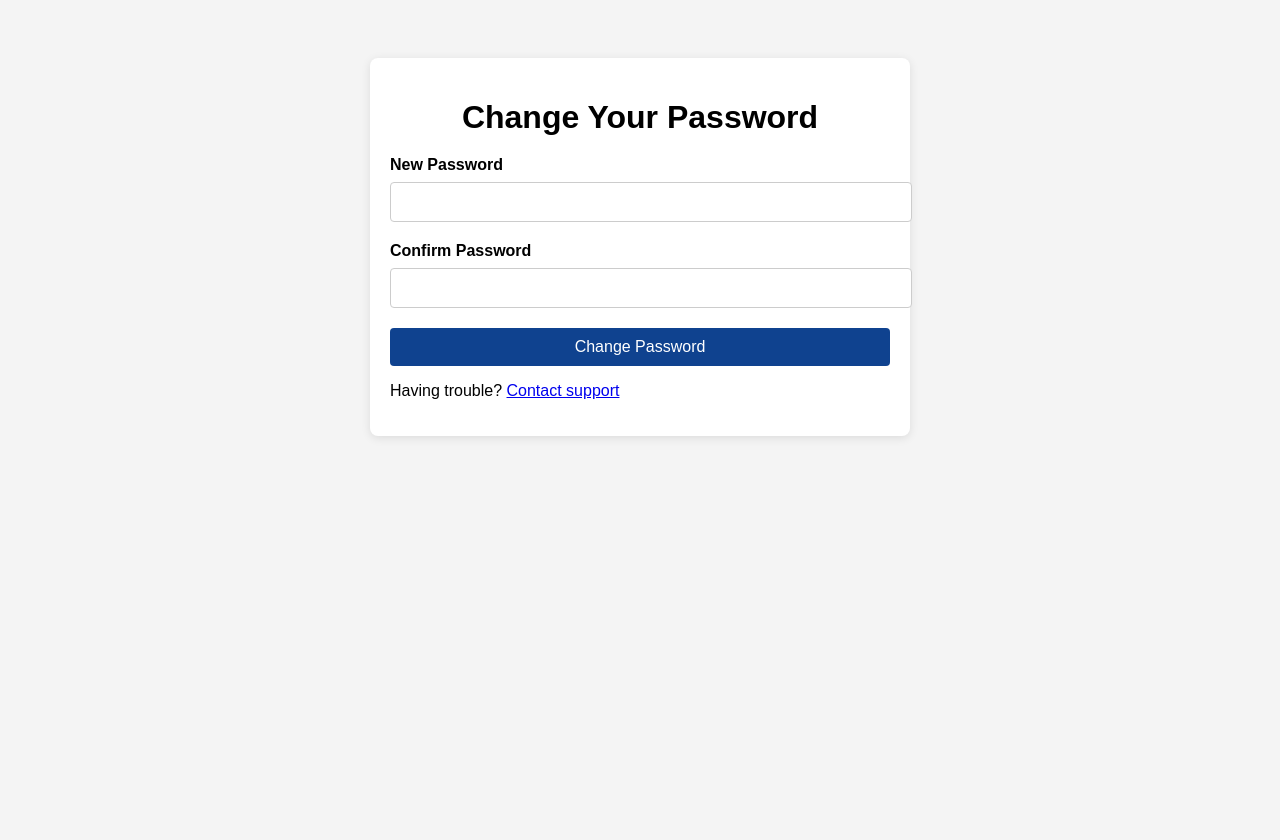
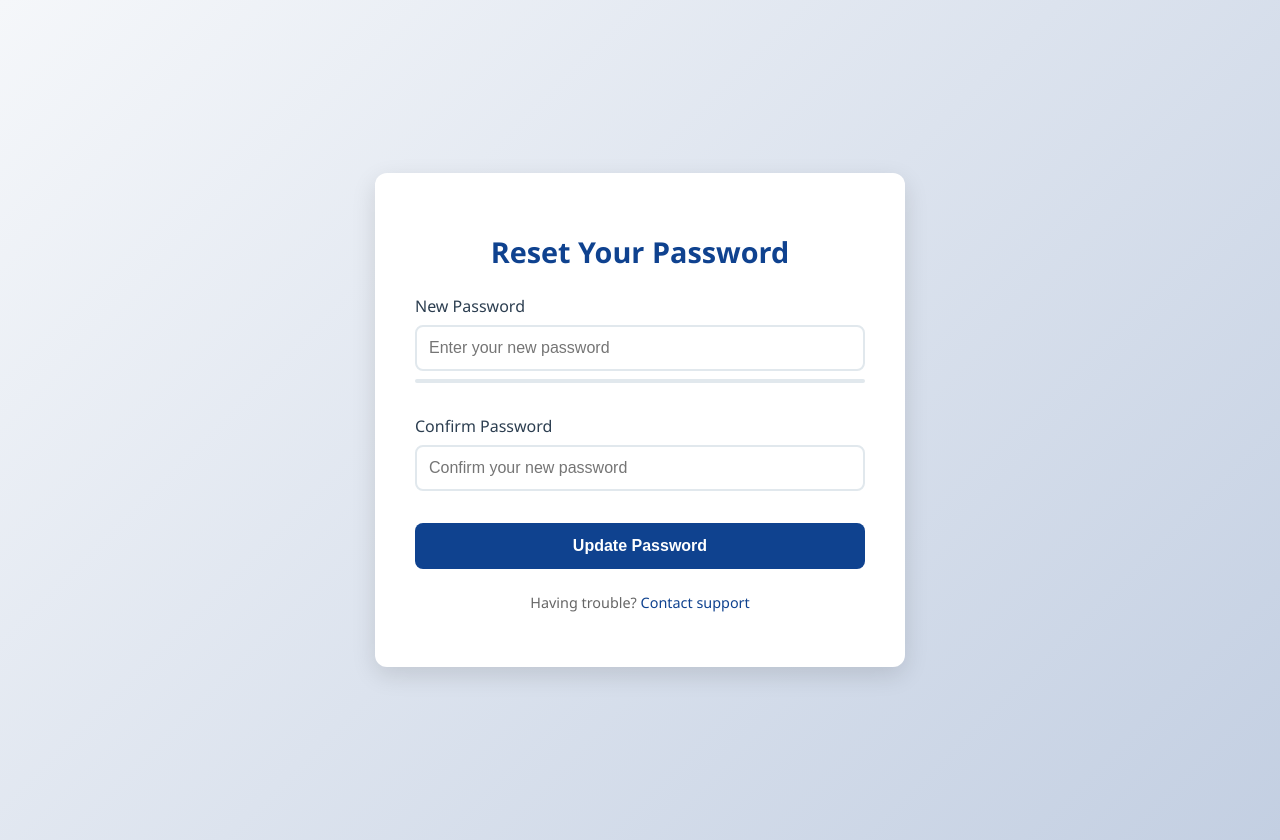
Before and after one commit to munsoc-mpstme/mundra, a Python web app: template templates/change_pass.html in a window 1280 px wide. Before the commit the page ends 438 px from the top, so only its background shows below. Run offline with Jinja, Linux system fonts and the light colour scheme; the template is opened without the code that fills it, so the values that code supplies are empty.

Commit message:
html: ui by a backend dev... beat that!

```diff
--- a/templates/change_pass.html
+++ b/templates/change_pass.html
@@ -5,83 +5,218 @@
     <meta name="viewport" content="width=device-width, initial-scale=1.0">
     <title>MunSoc | Reset Password</title>
     <style>
+        :root {
+            --primary-color: #0F428F;
+            --hover-color: #1857b8;
+            --error-color: #dc3545;
+            --success-color: #28a745;
+        }
+
+        @keyframes pulse {
+            0% { transform: scale(1); }
+            50% { transform: scale(1.2); }
+            100% { transform: scale(1); }
+        }
+
+        .hearts {
+            color: #0F428F;
+            font-size: 1.2rem;
+            display: inline-block;
+            animation: pulse 1s infinite;
+            margin-left: 8px;
+        }
+
         body {
-            font-family: Arial, sans-serif;
-            background-color: #f4f4f4;
-            padding: 50px;
+            font-family: 'Segoe UI', Tahoma, Geneva, Verdana, sans-serif;
+            background: linear-gradient(135deg, #f5f7fa 0%, #c3cfe2 100%);
+            min-height: 100vh;
+            margin: 0;
+            display: flex;
+            align-items: center;
+            justify-content: center;
+            padding: 20px;
         }
+
         .container {
-            max-width: 500px;
-            margin: 0 auto;
-            padding: 20px;
+            width: 100%;
+            max-width: 450px;
+            padding: 2.5rem;
             background-color: #fff;
-            border-radius: 8px;
-            box-shadow: 0 2px 10px rgba(0, 0, 0, 0.1);
+            border-radius: 12px;
+            box-shadow: 0 8px 24px rgba(0, 0, 0, 0.12);
+            transition: all 0.3s ease;
         }
+
         h1 {
+            color: var(--primary-color);
+            font-size: 1.8rem;
             text-align: center;
-            margin-bottom: 20px;
+            margin-bottom: 1.5rem;
         }
+
         .form-group {
-            margin-bottom: 20px;
+            margin-bottom: 1.5rem;
         }
+
         label {
-            font-weight: bold;
+            font-weight: 500;
             display: block;
-            margin-bottom: 8px;
+            margin-bottom: 0.5rem;
+            color: #2c3e50;
         }
+
         input[type="password"] {
             width: 100%;
-            padding: 10px;
-            border: 1px solid #ccc;
-            border-radius: 4px;
-            font-size: 16px;
+            padding: 12px;
+            border: 2px solid #e1e8ed;
+            border-radius: 8px;
+            font-size: 1rem;
+            transition: border-color 0.3s ease;
+            box-sizing: border-box;
         }
+
+        input[type="password"]:focus {
+            outline: none;
+            border-color: var(--primary-color);
+            box-shadow: 0 0 0 3px rgba(15, 66, 143, 0.1);
+        }
+
         .button {
             width: 100%;
-            padding: 10px;
-            background-color: #0F428F;
+            padding: 14px;
+            background-color: var(--primary-color);
             color: white;
             border: none;
-            border-radius: 4px;
-            font-size: 16px;
+            border-radius: 8px;
+            font-size: 1rem;
+            font-weight: 600;
             cursor: pointer;
+            transition: all 0.3s ease;
         }
+
         .button:hover {
-            background-color: #0F428FCC;
+            background-color: var(--hover-color);
+            transform: translateY(-1px);
         }
+
+        .button:active {
+            transform: translateY(0);
+        }
+
         .error-message {
-            color: red;
-            font-size: 14px;
-            margin-top: 10px;
+            color: var(--error-color);
+            font-size: 0.875rem;
+            margin-top: 0.5rem;
+            display: flex;
+            align-items: center;
+            gap: 0.5rem;
+        }
+
+        .support-text {
+            text-align: center;
+            margin-top: 1.5rem;
+            color: #666;
+            font-size: 0.9rem;
+        }
+
+        .support-text a {
+            color: var(--primary-color);
+            text-decoration: none;
+            font-weight: 500;
+        }
+
+        .support-text a:hover {
+            text-decoration: underline;
+        }
+
+        .password-strength {
+            margin-top: 0.5rem;
+            font-size: 0.875rem;
+            color: #666;
+        }
+
+        .strength-meter {
+            height: 4px;
+            background-color: #e1e8ed;
+            border-radius: 2px;
+            margin-top: 0.5rem;
+            overflow: hidden;
+        }
+
+        .strength-meter div {
+            height: 100%;
+            width: 0;
+            transition: width 0.3s ease;
         }
     </style>
 </head>
 <body>
-
     <div class="container">
-        <h1>Change Your Password</h1>
+        <h1>Reset Your Password</h1>
 
         <form id="change-password-form">
             <div class="form-group">
                 <label for="password">New Password</label>
-                <input type="password" id="password" name="password" required>
+                <input type="password" id="password" name="password"
+                       placeholder="Enter your new password" required>
+                <div class="password-strength">
+                    <div class="strength-meter">
+                        <div id="strength-bar"></div>
+                    </div>
+                    <span id="strength-text"></span>
+                </div>
                 <div class="error-message" id="password-error"></div>
             </div>
 
             <div class="form-group">
                 <label for="confirm-password">Confirm Password</label>
-                <input type="password" id="confirm-password" name="confirm-password" required>
+                <input type="password" id="confirm-password" name="confirm-password"
+                       placeholder="Confirm your new password" required>
                 <div class="error-message" id="confirm-password-error"></div>
             </div>
 
-            <button type="submit" class="button">Change Password</button>
+            <button type="submit" class="button">Update Password</button>
         </form>
-
-        <p>Having trouble? <a href="mailto:contact@munsocietympstme.com">Contact support</a></p>
+        <p class="support-text">Having trouble? <a href="mailto:contact@munsocietympstme.com">Contact support</a></p>
     </div>
 
     <script>
+        function checkPasswordStrength(password) {
+            const strengthBar = document.getElementById('strength-bar');
+            const strengthText = document.getElementById('strength-text');
+
+            let strength = 0;
+            if(password.length >= 8) strength += 25;
+            if(password.match(/[A-Z]/)) strength += 25;
+            if(password.match(/[0-9]/)) strength += 25;
+            if(password.match(/[^A-Za-z0-9]/)) strength += 25;
+
+            if (password.toLowerCase().includes('munsoc')) {
+                strengthBar.style.width = '100%';
+                strengthBar.style.backgroundColor = '#0F428F';
+                strengthBar.style.transition = 'all 0.5s ease';
+                strengthText.innerHTML = 'The Best! 🩵🩵🩵';
+                strengthText.style.color = '#0F428F';
+                return;
+            }
+
+            strengthBar.style.width = strength + '%';
+            strengthBar.style.backgroundColor =
+                strength <= 25 ? '#dc3545' :
+                strength <= 50 ? '#ffc107' :
+                strength <= 75 ? '#17a2b8' : '#28a745';
+
+            strengthText.innerHTML =
+                strength <= 25 ? 'Weak' :
+                strength <= 50 ? 'Fair' :
+                strength <= 75 ? 'Good' : 'Strong';
+            strengthText.style.color = strengthBar.style.backgroundColor;
+        }
+
+        document.getElementById('password').addEventListener('input', (e) => {
+            checkPasswordStrength(e.target.value);
+        });
+
         document.getElementById('change-password-form').addEventListener('submit', function(event) {
             event.preventDefault();
 
@@ -141,6 +276,5 @@
             });
         });
     </script>
-
 </body>
 </html>
```
